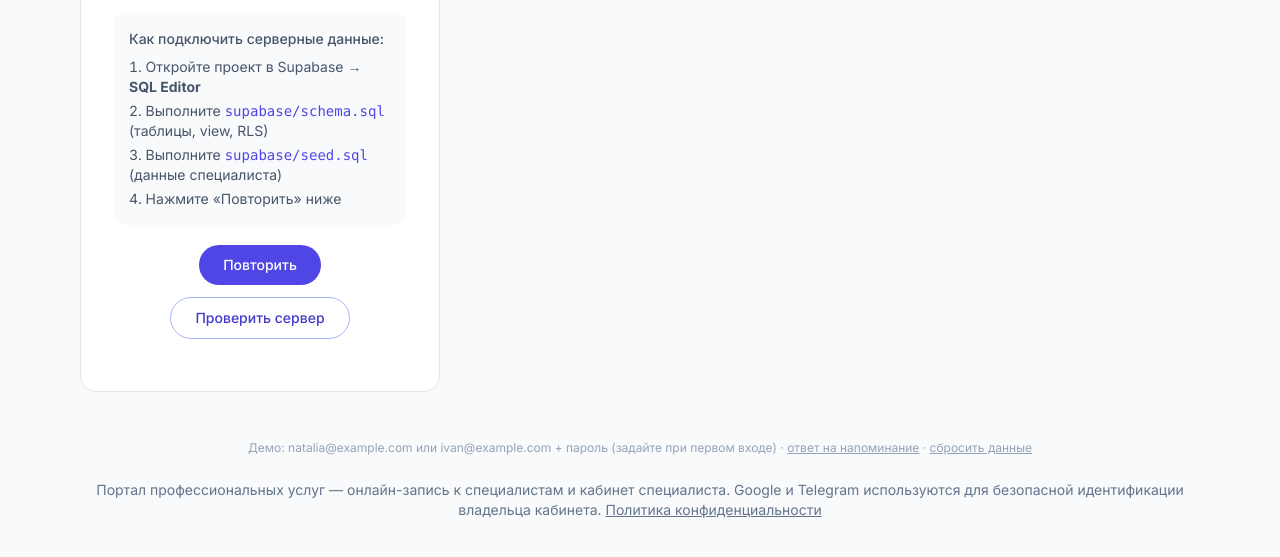
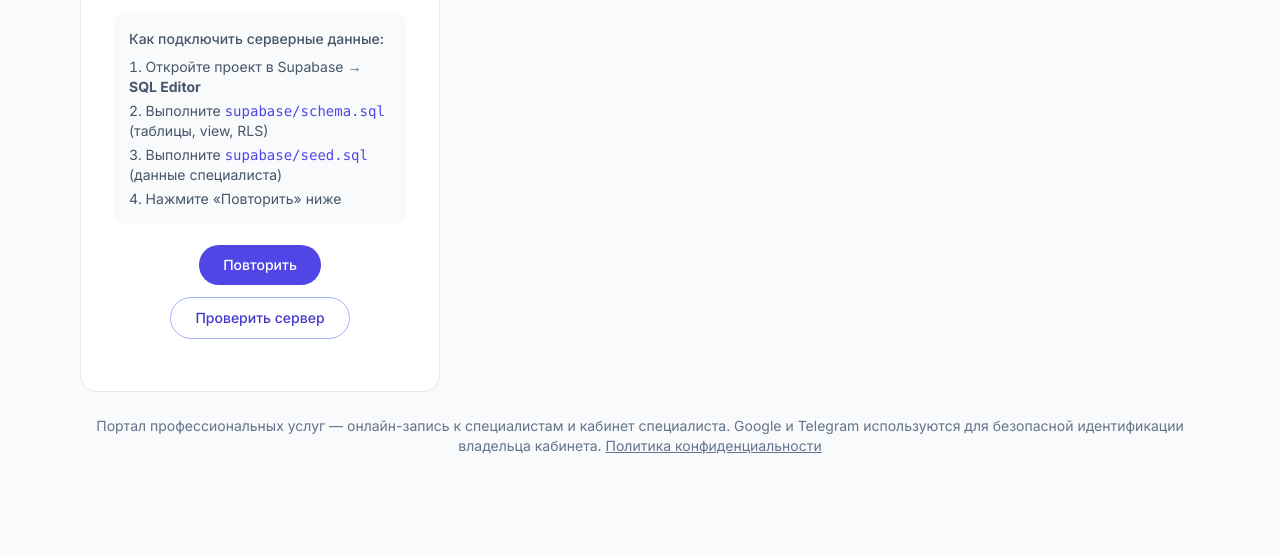
Before and after one commit to A1Dmitry/Psihologist-cabinet, a website: page index.html in a window 1280 px wide. Shown: the part 491-1048 px from the top of the page. After the commit the page ends 987 px from the top, so only its background shows below. Drawn offline with nearby package versions, Linux system fonts and the light colour scheme; files that its build step writes are made by us from their sources; no server answers; files whose address does not match are found by name.

Commit message:
Remove stale demo controls from portal
Co-authored-by: arena-agent <297053741+arena-agent@users.noreply.github.com>

```diff
--- a/index.html
+++ b/index.html
@@ -162,11 +162,6 @@
       </div>
       <p class="text-center text-xs text-slate-400 -mt-5 mb-8">Например: тревога, депрессия, отношения, самооценка, выгорание</p>
       <div id="portal-list" class="grid sm:grid-cols-2 lg:grid-cols-3 gap-5"></div>
-      <p class="text-center text-xs text-slate-400 mt-12">
-        Демо: natalia@example.com или ivan@example.com + пароль (задайте при первом входе) ·
-        <button type="button" id="btn-open-reply-demo" class="underline hover:text-indigo-600">ответ на напоминание</button> ·
-        <button onclick="resetPortalData()" class="underline hover:text-rose-500">сбросить данные</button>
-      </p>
       <footer class="text-center text-sm text-slate-500 mt-6">
         Портал профессиональных услуг — онлайн-запись к специалистам и кабинет специалиста. Google и Telegram используются для безопасной идентификации владельца кабинета.
         <a href="%BASE%privacy.html" class="underline hover:text-indigo-600">Политика конфиденциальности</a>
```
